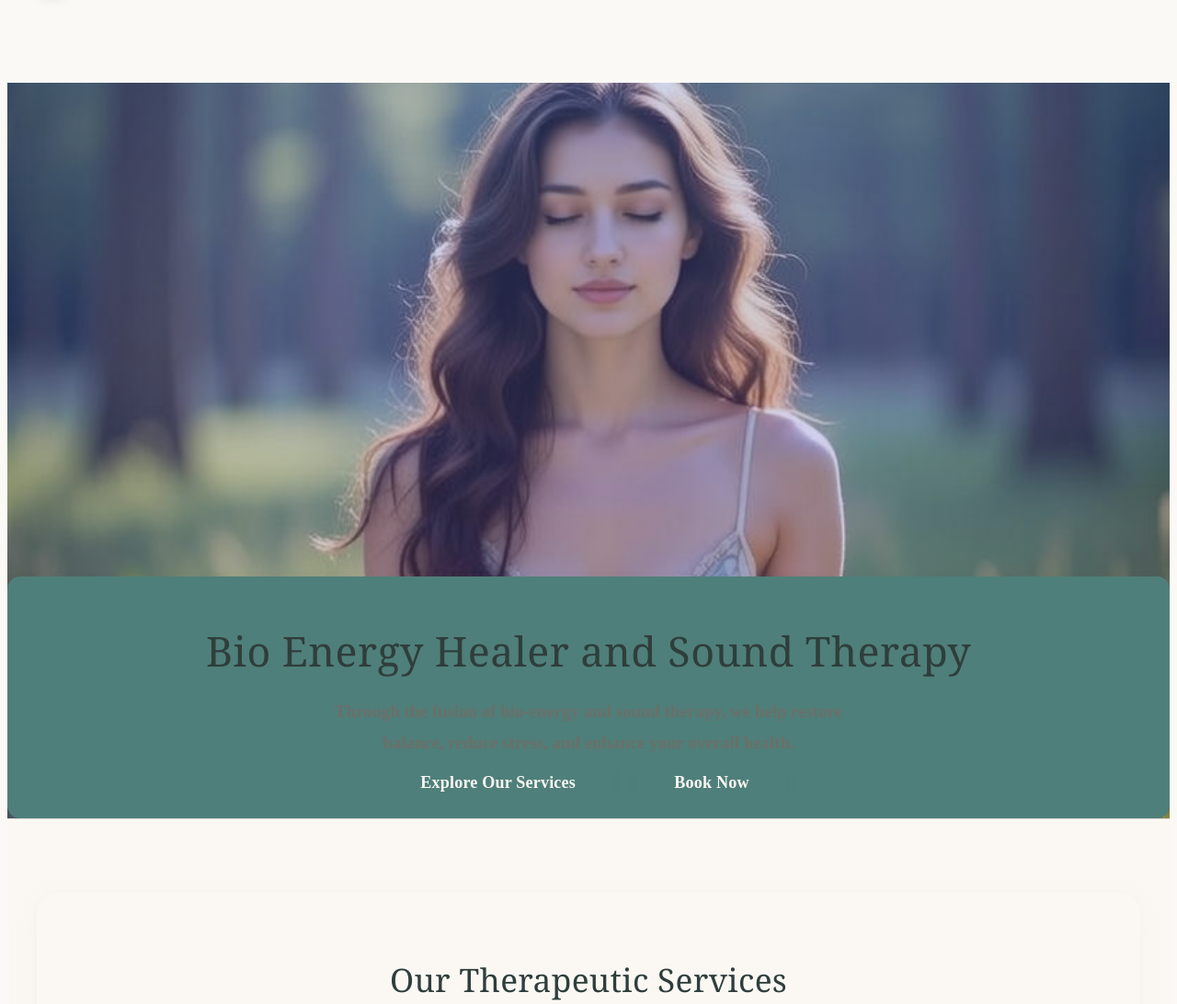
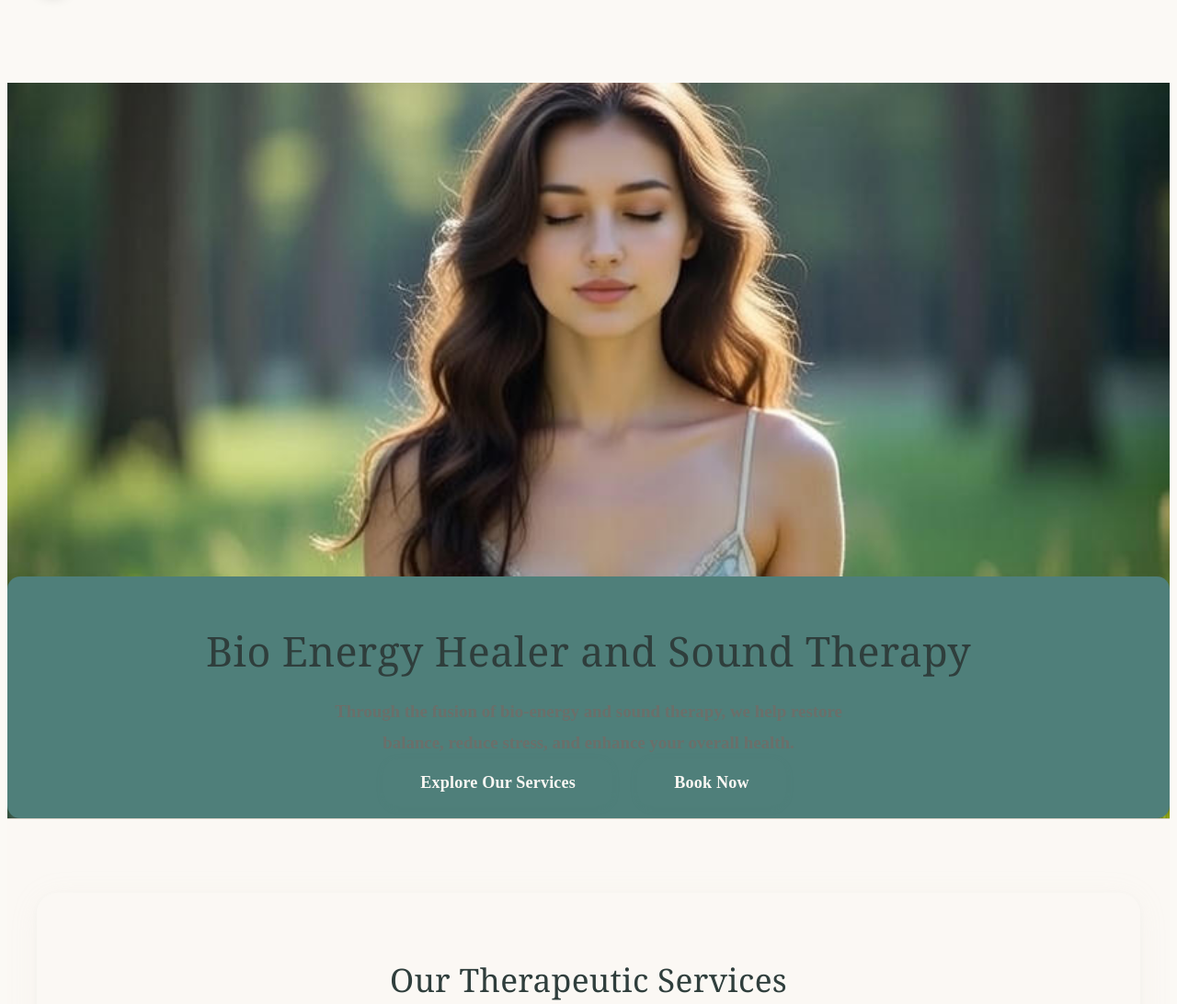
Before and after one commit to Zolbayar-hub/holisticweb_nochange, a Flask app: page / in a window 1280 px wide; the page is wider, and only the part inside the window is pictured. Shown: the part 62-1154 px from the top of that part at 92% size. Run offline with Flask 3, Linux system fonts and the light colour scheme; data comes from the database, SQL or seed files in the repository.

Commit message:
hero image

```diff
--- a/templates/home.html
+++ b/templates/home.html
@@ -97,16 +97,12 @@
     <main class="main-content">
         <!-- Hero Section -->
         <section class="hero" id="home" style="position: relative; overflow: hidden; min-height: 100vh; display: flex; align-items: center;">
-            <img id="hero-image"
-                 src="{{ url_for('static', filename=settings.get('home_image', 'images/main_page_images/meditating_woman.jpg')) }}"
-                 alt="Hero Background"
-                 style="position: absolute; top: 0; left: 0; width: 100%; height: 100%; object-fit: cover; z-index: -2;"
-                 onerror="console.error('Hero image failed to load:', this.src); this.src='{{ url_for('static', filename='images/main_page_images/meditating_woman.jpg') }}';">
-            <!-- Debug: Current home_image setting = {{ settings.get('home_image', 'NOT SET') }} -->
-            <!-- Debug: Language = {{ current_language }} -->
-
-            <div style="position: absolute; top: 0; left: 0; width: 100%; height: 100%; background: linear-gradient(rgba(102, 126, 234, 0.3), rgba(118, 75, 162, 0.3)); z-index: -1;"></div>
-            <div class="hero-content" style="text-align: center !important; position: relative; z-index: 1; width: 100%;">
+              <img id="hero-image"
+                  src="{{ url_for('static', filename=settings.get('home_image', 'images/main_page_images/meditating_woman.jpg')) }}"
+                  alt="Hero Background"
+                  style="position: absolute; top: 0; left: 0; width: 100%; height: 100%; object-fit: cover; z-index: -1;"
+                  onerror="console.error('Hero image failed to load:', this.src); this.src='{{ url_for('static', filename='images/main_page_images/meditating_woman.jpg') }}';">
+              <div class="hero-content" style="text-align: center !important; position: relative; z-index: 1; width: 100%;">
                 <h1>{{ settings.get('hero_title', 'Bio Energy Healer and Sound Therapy') }}</h1>
                 <p style="text-align: center !important; margin: 0 auto;">{{ settings.get('hero_subtitle', 'Discover the power of integrated healing for your mind, body, and spirit. Our comprehensive approach combines traditional wisdom with modern techniques to help you achieve optimal wellness.') }}</p>
                 <a href="#services" class="cta-button">Explore Our Services</a>
```
